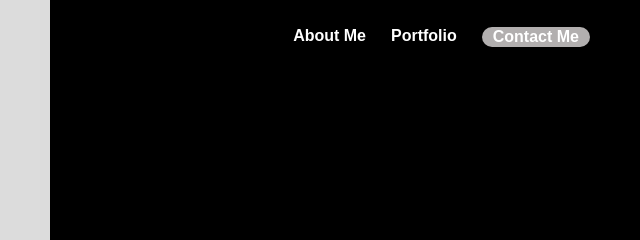
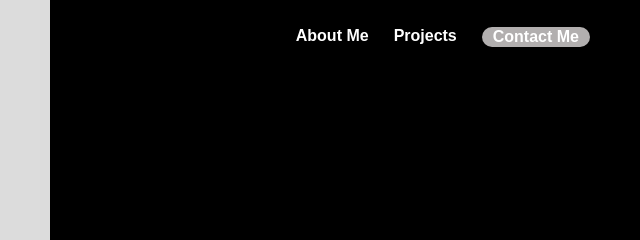
Before and after one commit to Snowcodearc/Portfolio-Project., a plain HTML site: page index.html in a window 1280 px wide. Shown: the top 240 px of the page, 640-1280 px from the left. Drawn offline with Linux system fonts and the light colour scheme.

Commit message:
index.html

```diff
--- a/index.html
+++ b/index.html
@@ -14,7 +14,7 @@
     <nav>
         <ul>
             <a href="./about.html" class="A-me"><li>About Me</li></a>
-            <a href="./portfolio.html" class="Port"><li>Portfolio</li></a>
+            <a href="./projects.html" class="Port"><li>Projects</li></a>
             <a href="./contact.html" class="Me"><li>Contact Me</li></a>
         </ul>
     </nav>
```
